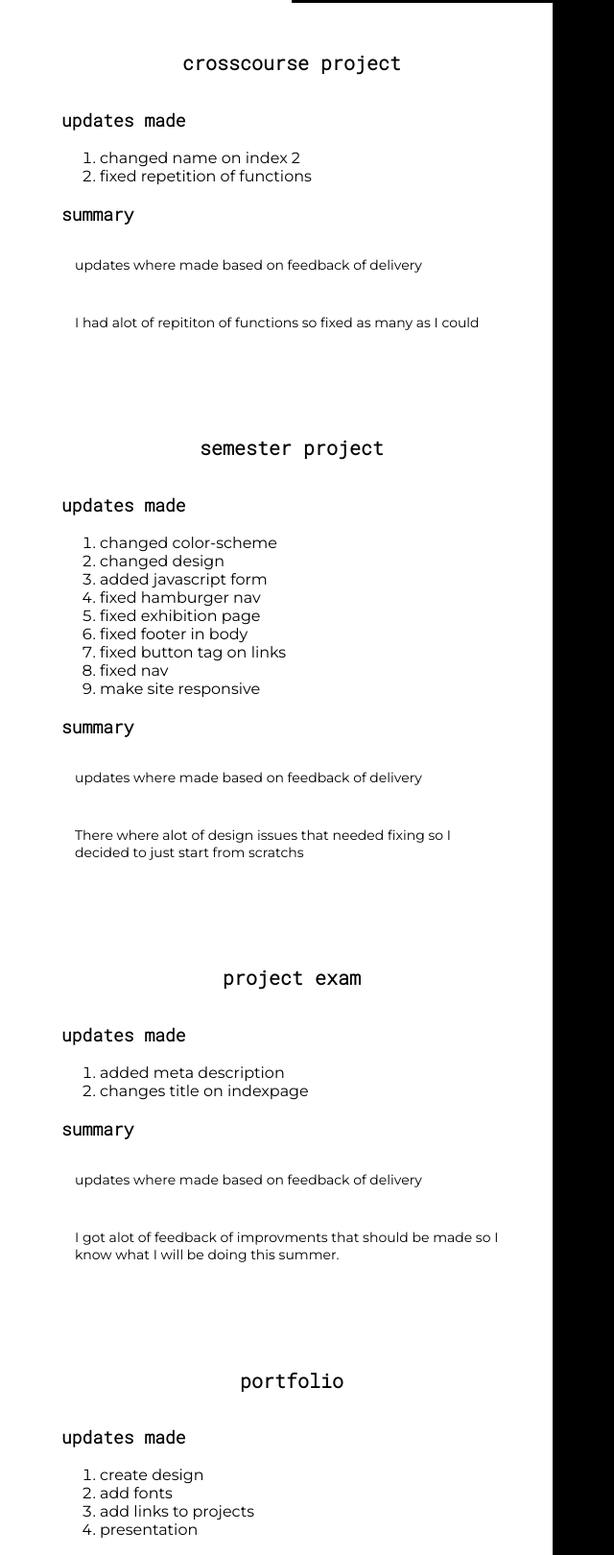
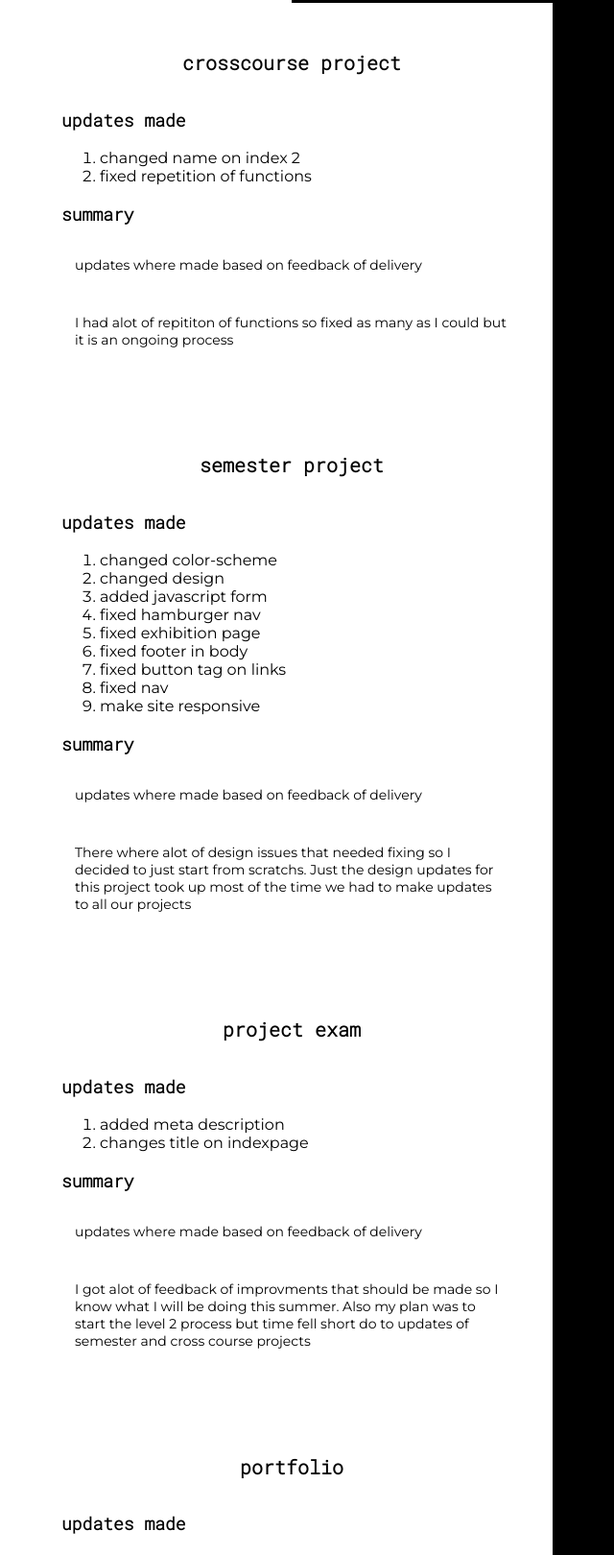
Before and after one commit to Linda-404/portfolio, a plain HTML site: page updates.html in a window 1280 px wide. Shown: the part 194-1814 px from the top of the page at 96% size, without its empty margins (336-976 px from the left). Drawn offline with Linux system fonts and the light colour scheme.

Commit message:
add more to summary updates

```diff
--- a/updates.html
+++ b/updates.html
@@ -28,7 +28,7 @@
                         <section>
                             <h3>summary</h3>
                             <p>updates where made based on feedback of delivery</p>
-                            <p>I had alot of repititon of functions so fixed as many as I could</p>
+                            <p>I had alot of repititon of functions so fixed as many as I could but it is an ongoing process</p>
                         </section>
                     </div>
                 </div>
@@ -52,7 +52,8 @@
                         <section>
                             <h3>summary</h3>
                             <p>updates where made based on feedback of delivery</p>
-                            <p>There where alot of design issues that needed fixing so I decided to just start from scratchs</p>
+                            <p>There where alot of design issues that needed fixing so I decided to just start from scratchs.
+                                Just the design updates for this project took up most of the time we had to make updates to all our projects</p>
                         </section>
                     </div>
                 </div>
@@ -69,7 +70,8 @@
                         <section>
                             <h3>summary</h3>
                             <p>updates where made based on feedback of delivery</p>
-                            <p>I got alot of feedback of improvments that should be made so I know what I will be doing this summer.</p>
+                            <p>I got alot of feedback of improvments that should be made so I know what I will be doing this summer.
+                                Also my plan was to start the level 2 process but time fell short do to updates of semester and cross course projects</p>
                         </section>
                     </div>
                 </div>
```
